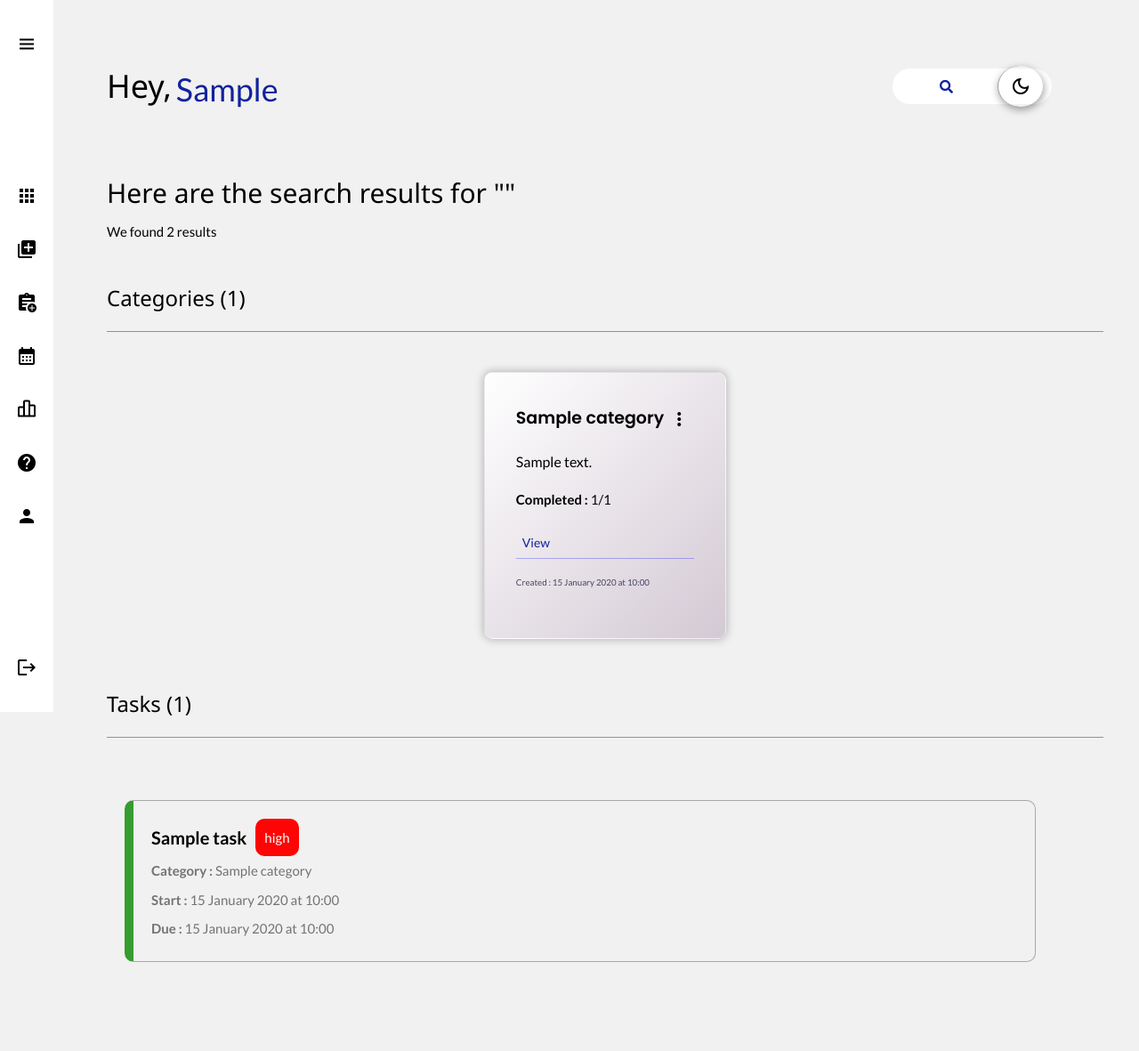
After one commit to GwadeSteve/Task-Manager-Application, a Django app: page /tasks/search/ in a window 1280 px wide. The commit adds this page. Shown: the whole page at 89% size. Run offline with Django 4.2, Linux system fonts and the light colour scheme; a user stored in the database is signed in; tables that the repository leaves empty hold one stand-in row (values such as "Sample post"); some libraries are stand-ins or nearby versions.

Commit message:
Implemented the search functionnality

```diff
--- /dev/null
+++ b/tasks/templates/tasks/task_search.html
@@ -0,0 +1,50 @@
+{% extends 'tasks/tasks_base.html' %}
+
+{% block title%}
+    <title>Results for {{query}}</title>
+{%endblock%}
+
+{% block search %}
+<div class="date">
+    <h2>Here are the search results for "{{query}}"</h2>
+    <p style="padding-bottom:25px;">We found {{Count}} results</p>
+</div>
+<div>
+    <h3 style="margin-top:20px;border-bottom:1px solid #00000064;padding-bottom:19px;">Categories ({{Count_category}})</h3>
+</div>
+<div class="categories" style="z-index:-1;padding-bottom:35px;">
+    {% for category in category_results %}
+        <div class="card">
+            <div class="card-head">
+                <p><strong>{{ category.name|slice:":18" }}{% if category.name|length > 18 %}...{%endif%}</strong></p>
+                <span class="material-symbols-outlined" id="category-menu">
+                    more_vert
+                </span>
+            </div>
+            <p class="Description">{{ category.description|slice:":75" }}{% if category.description|length > 75 %}...{% endif %}</p>
+            <p class="stats"><strong>Completed : </strong> {{ category.get_completed_task_count }}/{{ category.get_task_count }}</p>
+            <a href="{% url 'tasks:category-detail' category.id %}">View</a>
+            <p class="card-footer">Created : {{ category.created_at|date:"d F Y \\a\\t H:i" }}</p>
+        </div>
+    {% endfor %}
+</div>
+<div>
+    <h3 style="margin-top:20px;border-bottom:1px solid #00000064;padding-bottom:19px;">Tasks ({{Count_task}})</h3>
+</div>
+<div class="tasks">
+    {% for task in task_results %}
+        <div class="task {{task.status}}">
+            <a href="{% url 'tasks:task-detail' task.id %}">
+                <div class="heading">
+                    <p class="first">{{ task.title }}</p>
+                    <p class="second {{task.priority}}-priority %}">{{ task.priority }}</p>
+                </div>
+                <p class="third"><strong>Category : </strong> {{ task.category.name }}</p>
+                <p class="fourth"><strong>Start : </strong> {{ task.date_creation|date:"d F Y" }} at {{ task.time_creation|time:"H:i" }}</p>
+                <p class="fifth"><strong>Due : </strong> {{ task.due_date|date:"d F Y" }} at {{ task.due_time|date:"H:i" }}</p>
+            </a>
+        </div>
+    {% endfor %}
+</div>
+
+{% endblock  %}
--- a/tasks/templates/tasks/tasks_base.html
+++ b/tasks/templates/tasks/tasks_base.html
@@ -78,10 +78,13 @@
                 <h1 style="display: flex; position: relative; z-index: -1;">Hey, <span style="color: #12229D; transform:translate(5px,3px);">{{ user.first_name }}</span></h1>
             </div>
             <div class="search-container">
-                <input type="text" name="search" placeholder="Search..." class="search-input">
-                <a class="search-btn">
-                    <i class="fas fa-search"></i>
-                </a>
+                <form method="get" action="{% url 'tasks:search' %}" class="search-container">
+                    {% csrf_token %}
+                    <input type="text" name="q" placeholder="Search..." class="search-input">
+                    <button style="background:none;border:none;cursor:pointer;padding-left:13px;" type="submit" class="search-btn">
+                        <i class="fas fa-search"></i>
+                    </button>
+                </form>
                 <span id ="theme-toggle" class="material-symbols-outlined">
                     dark_mode
                 </span>
@@ -133,6 +136,8 @@
             {% endblock %}
             {% block delete_task %}
             {% endblock %}
+            {% block search %}
+            {% endblock %}
         </div>
     </div>
     <!--<script src="{% static "tasks/js/update_data.js" %}"></script>-->
--- a/tasks/urls.py
+++ b/tasks/urls.py
@@ -6,17 +6,18 @@ app_name = 'tasks'
 urlpatterns = [
     path('create-category/', views.create_category_view, name='create-category'),
     path('create-task/', views.create_task_view, name='create-task'),
-    path('task-list/',views.task_list_view, name='task-list'),
-    path('task-category/',views.task_category_view, name='task-category'),
-    path('calendar/',views.calendar, name='calendar'),
-    path('stats/',views.stats, name='stats'),
+    path('category-detail/<int:category_id>/', views.category_detail_view, name='category-detail'),
     path('task-detail/<int:task_id>/', views.task_detail_view, name='task-detail'),
-    path('api/get_updates/', views.get_updates, name='get-updates'),
-    path('category-detail/<int:category_id>/', views.category_detail_view, name='category-detail'),
     path('mark-completed/<int:task_id>/', views.mark_task_completed, name='mark-task-completed'),
     path('mark-postponed/<int:task_id>/', views.mark_task_postponed, name='mark-task-postponed'),
     path('edit-task/<int:task_id>/', views.edit_task_view, name='edit-task'),
     path('edit-category/<int:category_id>/', views.edit_category_view, name='edit-category'),
     path('delete-task/<int:task_id>/', views.delete_task_view, name='delete-task'),
     path('delete-category/<int:category_id>/', views.delete_category_view, name='delete-category'),
+    path('task-list/',views.task_list_view, name='task-list'),
+    path('task-category/',views.task_category_view, name='task-category'),
+    path('api/get_updates/', views.get_updates, name='get-updates'),
+    path('calendar/',views.calendar, name='calendar'),
+    path('stats/',views.stats, name='stats'),
+    path('search/',views.search, name='search'),
 ]
--- a/tasks/views.py
+++ b/tasks/views.py
@@ -9,6 +9,7 @@ from django.http import JsonResponse
 from rest_framework.decorators import api_view
 from rest_framework.response import Response
 from .serializers import TaskSerializer,CategorySerializer
+from django.db.models import Q
 
 @login_required
 def task_detail_view(request, task_id):
@@ -145,15 +146,39 @@ def calendar(request):
 def stats(request):
     return render(request,'tasks/stats.html')
 
+@login_required
+def search(request):
+    query = request.GET.get('q', '')
+    task_results = Task.objects.filter(
+        Q(title__icontains=query) | Q(description__icontains=query),
+        user=request.user
+    )
+    category_results = Category.objects.filter(
+        Q(name__icontains=query) | Q(description__icontains=query),
+        user=request.user
+    )
+    Count_task = task_results.count()
+    Count_category = category_results.count()
+    return render(request, 'tasks/task_search.html', {
+        'task_results': task_results,
+        'category_results': category_results,
+        'query': query,
+        'Count_task': Count_task,
+        'Count_category': Count_category,
+        'Count' : Count_category+Count_task,
+        }
+    )
+
+
 @csrf_exempt
 @api_view(['GET'])
 def get_updates(request):
-    #tasks = Task.objects.filter(user=request.user)
-    #categories = Category.objects.filter(user=request.user)
-    #task_serializer = TaskSerializer(tasks, many=True)
-    #category_serializer = CategorySerializer(categories, many=True)
-    #data = {
-     #   'tasks': task_serializer.data,
-     #   'categories': category_serializer.data,
-    #}
+    tasks = Task.objects.filter(user=request.user)
+    categories = Category.objects.filter(user=request.user)
+    task_serializer = TaskSerializer(tasks, many=True)
+    category_serializer = CategorySerializer(categories, many=True)
+    data = {
+        'tasks': task_serializer.data,
+        'categories': category_serializer.data,
+    }
     return Response(request.data)
```
Also changed, not shown: tasks/templates/tasks/task-form.html (deleted).
